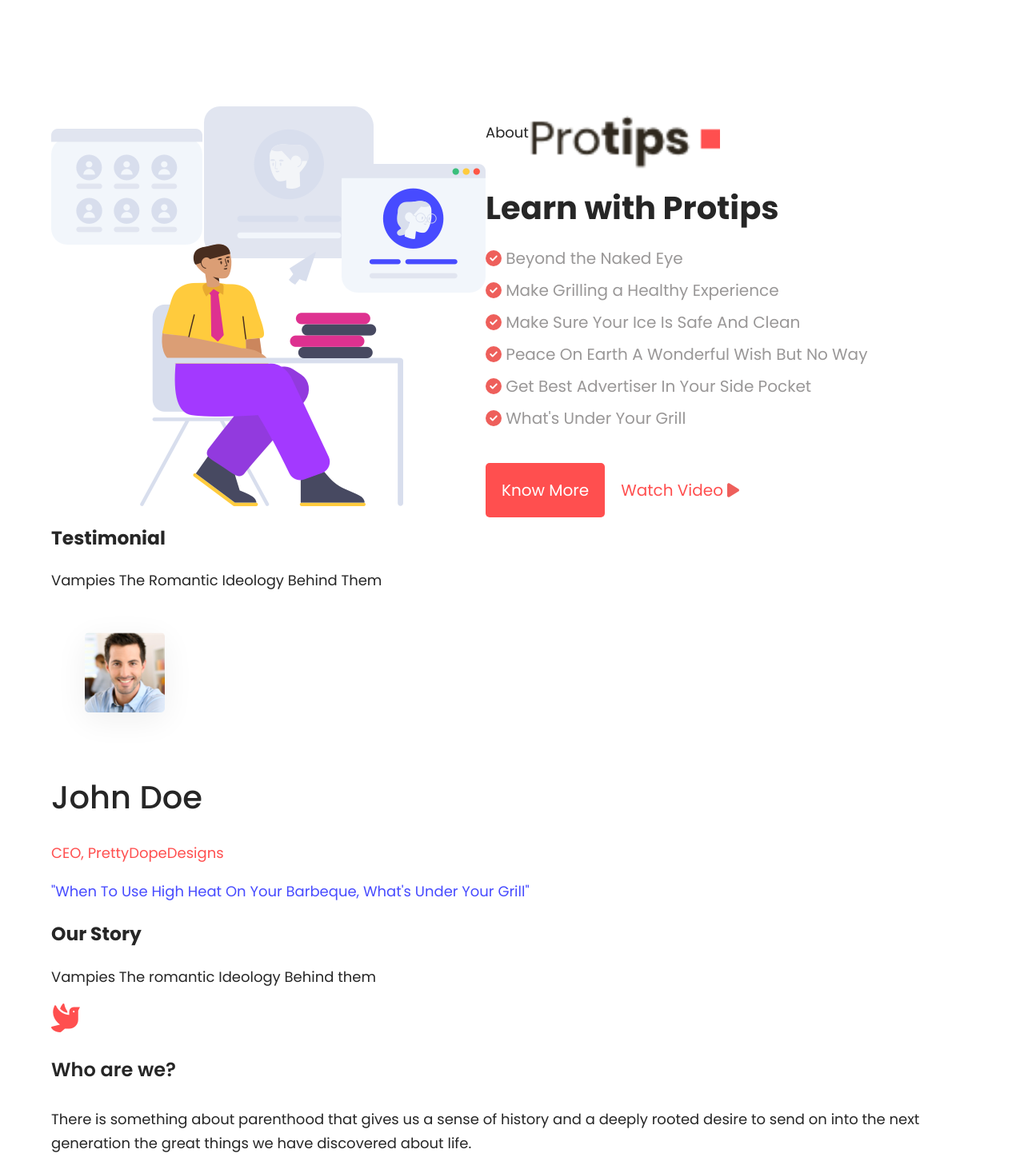
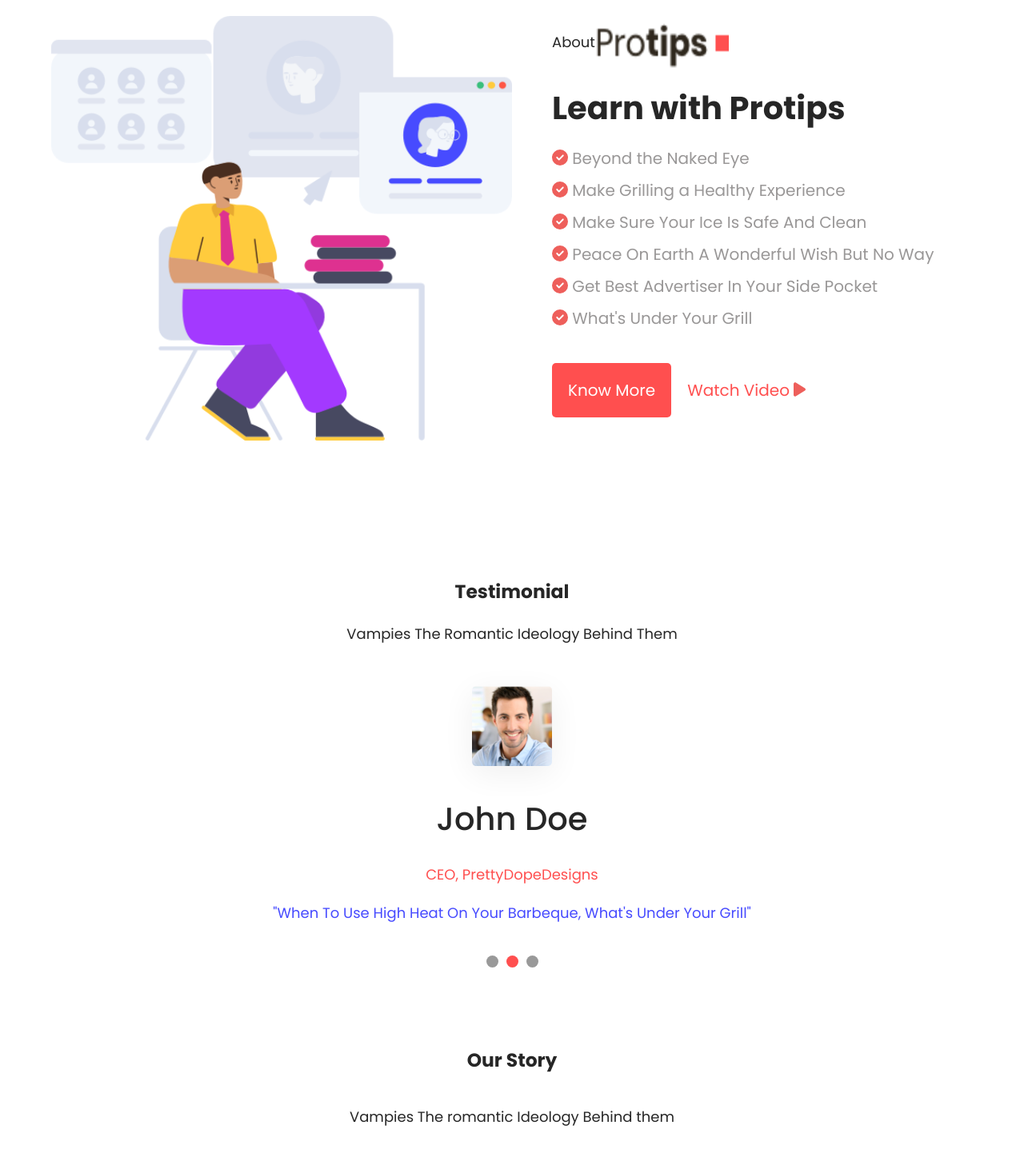
Before and after one commit to ZCrooks/protips-landing-page, a React (Vite) app: page / in a window 1280 px wide. Shown: the part 1330-2797 px from the top of the page at 80% size. Built offline with nearby package versions, Linux system fonts and the light colour scheme; a web font is replaced by a local one.

Commit message:
base styling completed

```diff
--- a/src/App.css
+++ b/src/App.css
@@ -46,7 +46,7 @@ h1 {
 }
 
 
-h2, h3, h4, p, li, .btn, .bottom-nav, .sign-in, .sign-up, .video-play {
+h2, h3, h4, h5, p, li, a, .btn, .bottom-nav, .sign-in, .sign-up, .video-play {
     font-family: 'Poppins', sans-serif;
     color: #262626;
     line-height: 30px;
@@ -89,6 +89,11 @@ p {
     color: #FF4F4F;
     text-decoration: none;
     margin-left: 20px;
+}
+
+.designer {
+    color: #FF4F4F;
+    text-decoration: underline;
 }
 
 /* Buttons */
@@ -171,12 +176,11 @@ nav {
 
 /* FEATURES SECTION */
 .features {
-   margin-top: 25%;
+   margin-top: 15%;
 }
 
 .features ul {
     display: flex;
-    justify-content: space-evenly;
     align-items: center;
 }
 
@@ -184,6 +188,7 @@ nav {
     display: flex;
     align-items: start;
     flex-direction: column;
+    margin-right: 80px;
 }
 
 .icon-box {
@@ -200,11 +205,16 @@ nav {
 
 .learn {
     display: flex;
-    margin-top: 20%;
+    margin-top: 15%;
 }
 
+.learn img {
+    width: 50%;
+}
+
+
 .sub-header img {
-    width: 50%;
+    width: 35%;
     margin-right: 30px;
 }
 
@@ -212,6 +222,9 @@ nav {
     display: flex;
 }
 
+.protips {
+    margin-left: 50px;
+}
 
 .protips-list {
     padding: 0;
@@ -221,3 +234,147 @@ nav {
 .protips-list li {
     margin-bottom: 10px;
 }
+
+/* TESTIMONIAL SECTION */
+.testimonial {
+    text-align: center;
+    margin-top: 15%;
+}
+
+
+.testimonial p {
+    margin-top: 0;
+}
+
+.profile {
+    display: flex;
+    flex-direction: column;
+    align-items: center;
+}
+
+/* STORY SECTION */
+
+.story {
+    display: flex;
+    flex-direction: column;
+    margin-top: 5%;
+}
+
+h3, .subheader {
+    text-align: center;
+}
+
+.story-question {
+    display: flex;
+    align-items: center;
+    position: relative;
+    right: 45px;
+}
+
+.story img {
+    margin-right: 5px;
+}
+
+.story-answers {
+    display: flex;
+    align-items: center;
+}
+
+.story-answer {
+    display: flex;
+    flex-direction: column;
+    width: 50%;
+}
+
+.story-answer-2 {
+    display: flex;
+    flex-direction: column;
+    width: 50%;
+}
+
+.story-answer, .story-answer-2 {
+    padding: 60px;
+}
+
+/* BLOG SECTION */
+
+.blog {
+    display: flex;
+    flex-direction: column;
+    align-items: center;
+    margin-top: 5%;
+}
+
+.blog-post {
+    display: flex;
+    flex-direction: column;
+    padding: 20px;
+}
+
+.posts {
+    display: flex;
+}
+
+.blog-p {
+    font-size: 0.7rem;
+    margin-top: 0;
+}
+
+/* BOTTOM NAV SECTION */
+
+.bottom-nav {
+    display: flex;
+    align-items: flex-end;
+    padding: 30px 0 50px 0;
+    border-top: 1px solid #BCD0E5;
+    border-bottom: 1px solid #BCD0E5;
+}
+
+.bottom-logo {
+    width: 50%;
+    margin-right: 30px;
+}
+
+.bottom-nav-list{
+    display: flex;
+    flex-direction: column;
+}
+
+.bottom-nav-list a {
+    text-decoration: none;
+    margin-top: 10px;
+    font-size: 0.8rem;
+}
+
+.columns {
+    display: flex;
+    width: 100%;
+    justify-content: space-between;
+}
+
+/* FOOTER */
+
+footer {
+    margin-top: 15%;
+    text-align: center;
+}
+
+/* Carousel Indicators */
+.carousel-indicators {
+    display: flex;
+    padding: 0;
+}
+
+.carousel-indicators  li {
+    margin: 0 5px;
+    width: 15px;
+    height: 15px;
+    border: none;
+    border-radius: 100%;
+    background-color: #999;
+    list-style: none;
+}
+
+.carousel-indicators .active  {
+    background-color: #FF4F4F;
+}
--- a/src/components/LandingPage.jsx
+++ b/src/components/LandingPage.jsx
@@ -100,86 +100,111 @@ const LandingPage = () => {
                     </div>
                 </section>
 
-                <section>
+                <section className='testimonial'>
                     <h3>Testimonial</h3>
                     <p>Vampies The Romantic Ideology Behind Them</p>
+                    <div className='profile'>
                         <img src={testimonial} alt="Man's professional headshot for testimonial section" />
                         <p className='ceo'>John Doe</p>
                         <p className='title'>CEO, PrettyDopeDesigns</p>
-                    <p className='quote'>"When To Use High Heat On Your Barbeque, What's Under Your Grill"</p>
+                        <p className="quote">"When To Use High Heat On Your Barbeque, What's Under Your Grill"</p>
+                        <ul class="carousel-indicators">
+                            <li></li>
+                            <li className="active"></li>
+                            <li></li>
+                    </ul>
+                    </div>
+
                 </section>
 
-                <section>
+                <section className="story">
                     <h3>Our Story</h3>
-                    <p>Vampies The romantic Ideology Behind them</p>
-                    <div>
+                    <p className="subheader">Vampies The romantic Ideology Behind them</p>
+                    <div className="story-answers">
+                        <div className="story-answer">
+                            <div className="story-question">
                                 <img src={bird} alt="bird icon" />
                                 <h4>Who are we?</h4>
+                            </div>
                             <p>There is something about parenthood that gives us a sense of history and a deeply rooted desire to send on into the next generation the great things we have discovered about life.</p>
                             <p><span>And part of that is the desire to instill</span> in our children the love of science, of learning and particularly the love of nature.</p>
                         </div>
-                    <div>
+                        <div className="story-answer-2">
+                            <div className="story-question">
                                 <img src={hamsa} alt="hamsa icon" />
                                 <h4>What's up with the name?</h4>
+                            </div>
+
                             <p>There are advances being made in science and technology everyday, and a good example of this is the LCD monitor. LCD monitors have several benefits over the old chunky <strong>computer</strong> monitors that most users are familiar with. Old computer monitors, take up quite a bit of desktop space, put out a ton of heat, drain a ton of energy, and most often have low picture quality and resolution.</p>
+                        </div>
                     </div>
                 </section>
 
-                <section>
-                    <h4>Our Recent Post</h4>
-                    <p>Vampies The Romantic Ideology Behind Them</p>
-                    <div>
+                <section className="blog">
+                    <h3>Our Recent Post</h3>
+                    <p className='subheader'>Vampies The Romantic Ideology Behind Them</p>
+                    <div className='posts'>
+                        <div className='blog-post'>
                             <img src={beachView} alt="Mid-day ocean-front view of a sparse beach" />
-                        <h5>Upgrading to Microsoft Windows Vista Tips</h5>
-                        <p>By <strong>Abdul Hasan Milon</strong> | 02 Feb 2019</p>
+                            <h5>Upgrading To Microsoft Windows Vista Tips</h5>
+                            <p className='blog-p'>By <strong>Abdul Hasan Milon</strong> | 02 Feb 2019</p>
                         </div>
-                    <div>
+                        <div className='blog-post'>
                             <img src={coastalView} alt="View of beautiful, tropical beach inlet from the sky" />
-                        <h5>Finally A top Secret Way You Can Get</h5>
-                        <p>By <strong>Milon Mahamud</strong> | 06 Feb 2019</p>
+                            <h5>Finally A Top Secret Way You Can Get</h5>
+                            <p className='blog-p'>By <strong>Milon Mahamud</strong> | 06 Feb 2019</p>
                         </div>
-                    <div>
+                        <div className='blog-post'>
                             <img src={townView} alt="Bird's eye view of a small Mediterranean Beach island town" />
-                        <p>By <strong>Speed Smith</strong> | 08 Feb 2019</p>
+                            <h5>The Universe Through A Child's Eyes</h5>
+                            <p className='blog-p'>By <strong>Speed Smith</strong> | 08 Feb 2019</p>
                         </div>
+                    </div>
+                        <ul class="carousel-indicators">
+                            <li></li>
+                            <li className="active"></li>
+                            <li></li>
+                        </ul>
                 </section>
 
                 <section>
                     {/* Insert Subscription Component Here */}
                 </section>
 
-                <section>
-                    <div>
+                <section className='bottom-nav'>
+                    <div className='bottom-logo'>
                         <img src={logo} alt="Protips Logo" />
                         <p>Maui helicopter tours are a great way to see the island from a different perspective and have a fun adventure.</p>
                     </div>
-                    <div className="bottom-nav">
+                    <div className="columns">
+                        <div className="bottom-nav-list">
                             <h4>Quick Links</h4>
                             <Link to="#">About Us</Link>
                             <Link to="#">Blog</Link>
                             <Link to="#">Contact</Link>
                             <Link to="#">FAQ</Link>
                         </div>
-                    <div className="bottom-nav">
+                        <div className="bottom-nav-list">
                             <h4>Pages</h4>
                             <Link to ="">Disclaimer</Link>
                             <Link to ="">Financing</Link>
                             <Link to ="">Privacy Policy</Link>
                             <Link to ="">Terms of Service</Link>
                         </div>
-                    <div className="bottom-nav">
+                        <div className="bottom-nav-list">
                             <h4>Legal Stuff</h4>
                             <Link to ="">Disclaimer</Link>
                             <Link to ="">Financing</Link>
                             <Link to ="">Privacy Policy</Link>
                             <Link to ="">Terms of Service</Link>
                         </div>
+                    </div>
                 </section>
             </main>
 
             <footer>
-                <p>Design by @ehsan</p>
-                <p>Created by Zachary Crooks©</p>
+                <p>Design by <span className="designer">@ehsan</span></p>
+                <p>Developed by Zachary Crooks©</p>
             </footer>
         </div>
 
```
Lines whose indentation alone changed are shown as unchanged.
